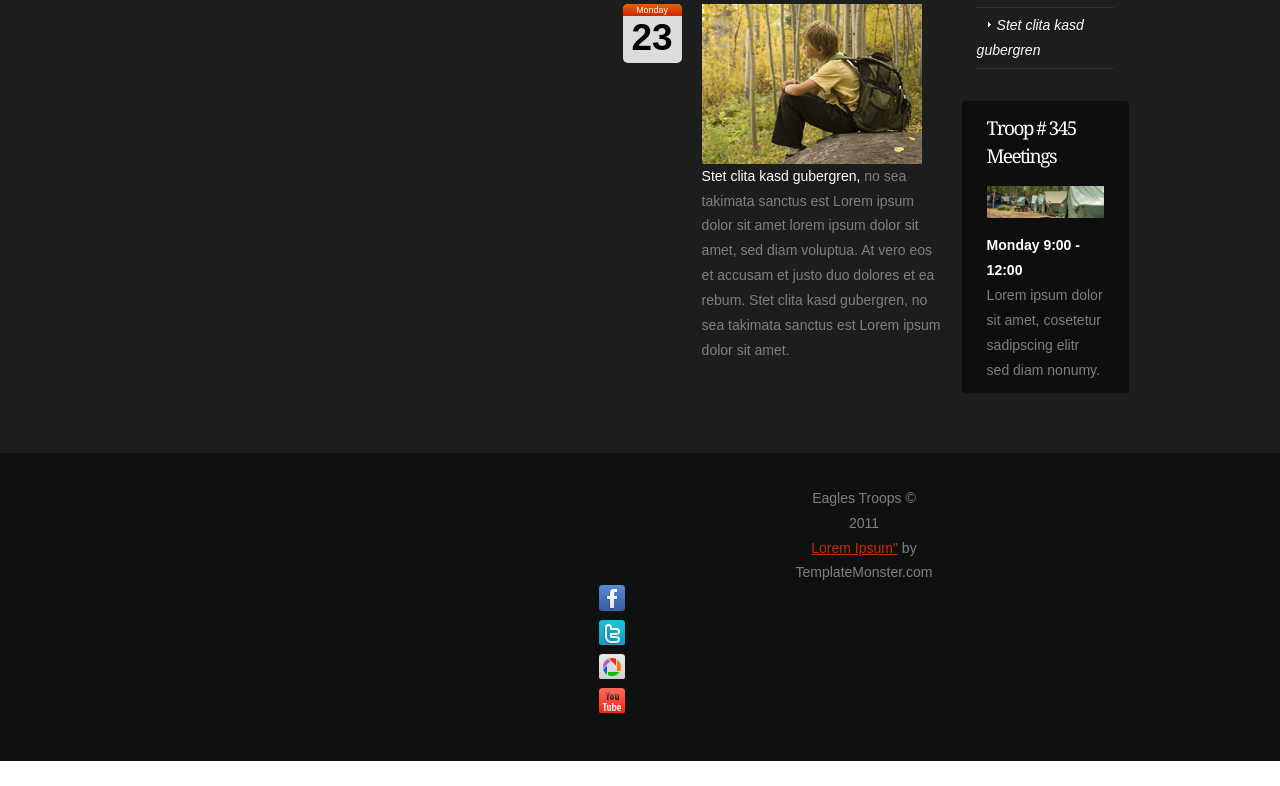
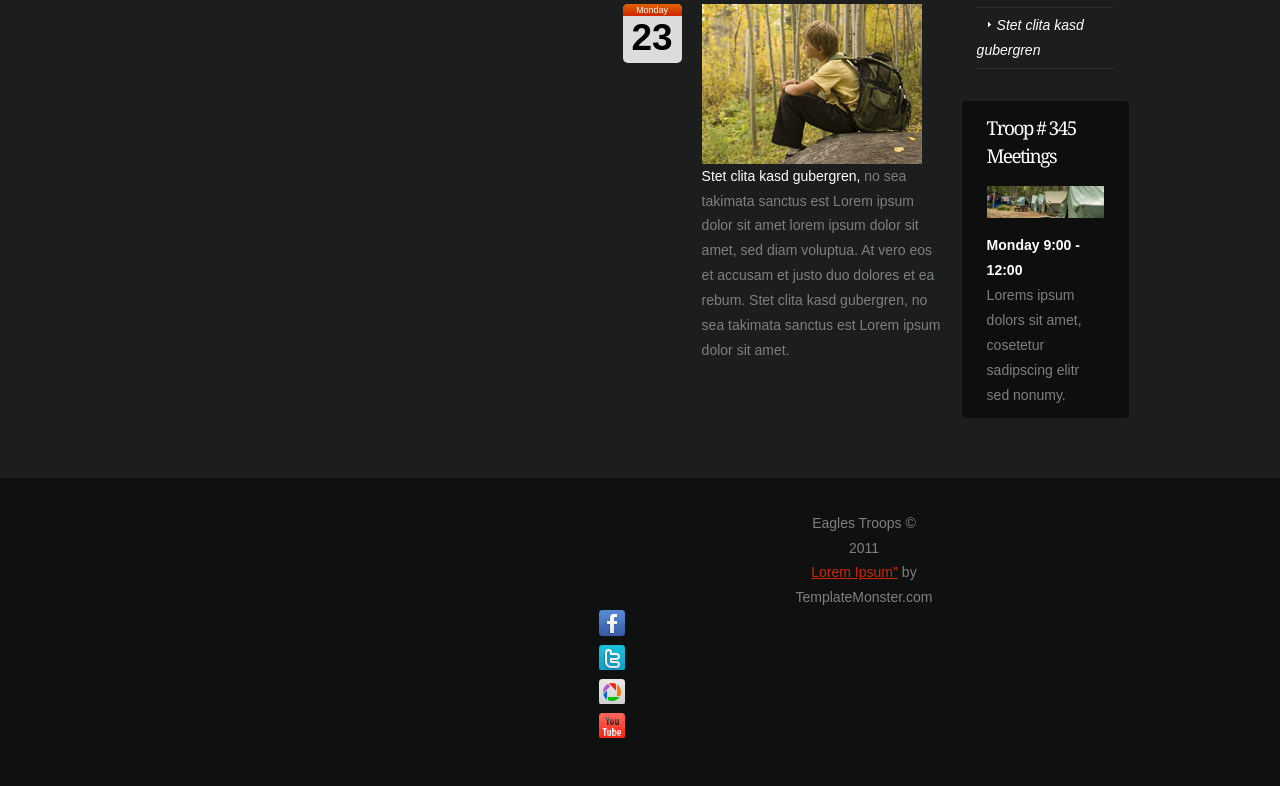
Before and after one commit to SergeiTrush/EaglesTroop, a website: page app/index.html in a window 1280 px wide. Shown: the part 1769-2555 px from the top of the page. Before the commit the page ends 2530 px from the top, so only its background shows below. Drawn offline with nearby package versions, Linux system fonts and the light colour scheme; files that its build step writes are made by us from their sources; a web font is replaced by a local one.

Commit message:
changed in index

```diff
--- a/app/index.html
+++ b/app/index.html
@@ -105,7 +105,7 @@
 								<div class="content-meeting__title">Troop # 345 Meetings</div>
 								<img src="images/foto_4.jpg" alt="Picture" class="content-meeting__img">
 								<div class="content-meeting__data">Monday 9:00 - 12:00</div>
-								<div class="content-meeting__text">Lorem ipsum dolor sit amet, cosetetur sadipscing elitr sed diam nonumy.
+								<div class="content-meeting__text">Lorems ipsum dolors sit amet, cosetetur sadipscing elitr sed nonumy.
 								</div>
 							</div>
 						</div>
```
